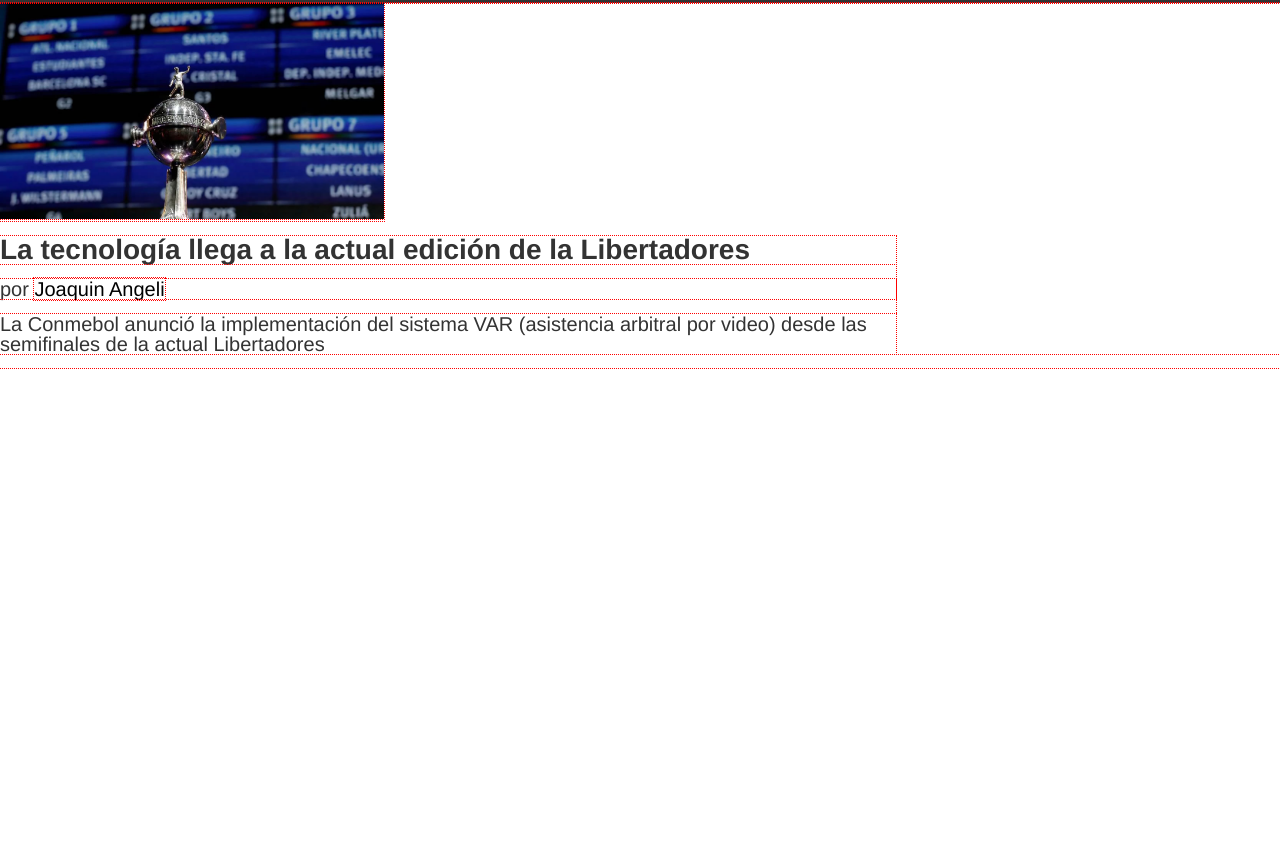
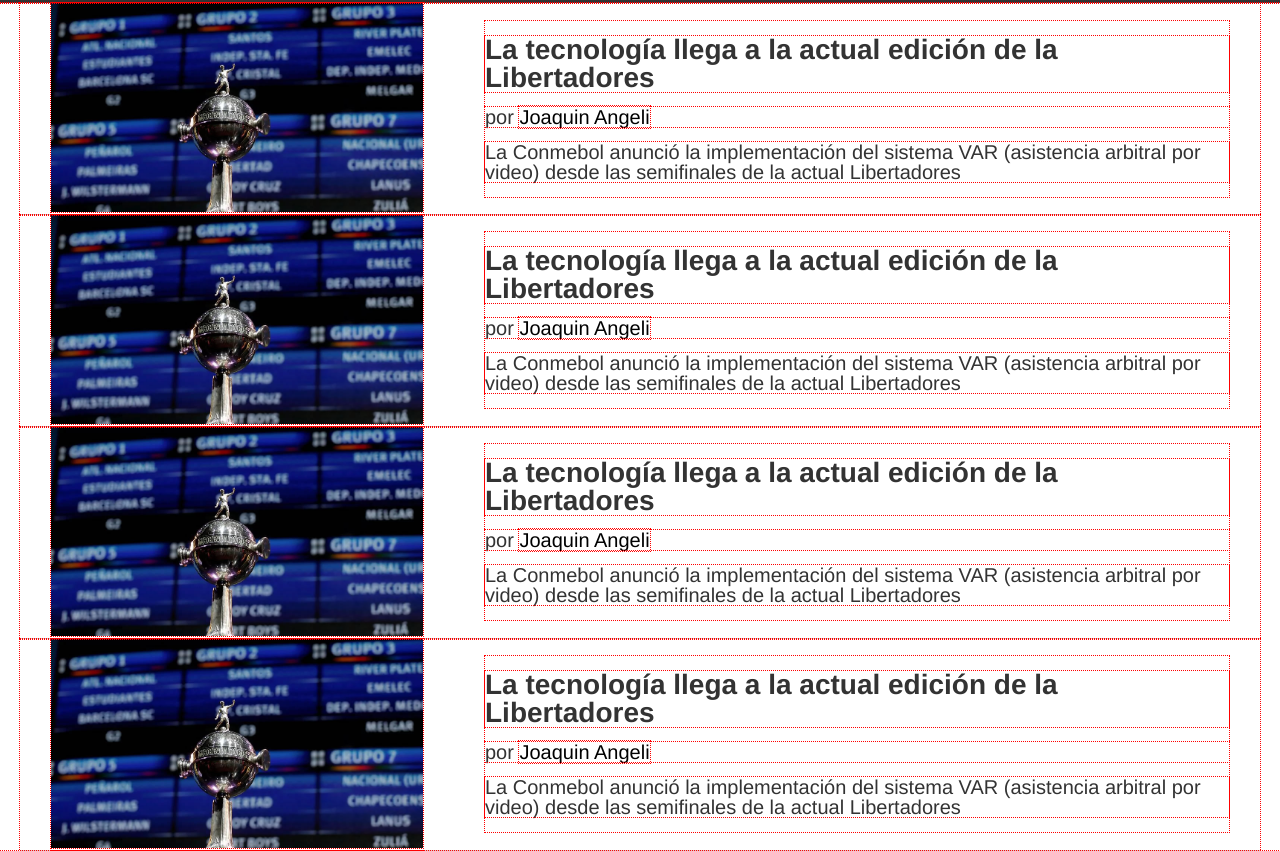
Before and after one commit to etovares/PWFE-M1-03, a plain HTML site: page Index.html in a window 1280 px wide. Shown: the part 856-1707 px from the top of the page. Before the commit the page ends 1225 px from the top, so only its background shows below. Drawn offline with Linux system fonts and the light colour scheme.

Commit message:
Maquetando noticias con flex

```diff
--- a/Index.html
+++ b/Index.html
@@ -47,6 +47,42 @@
           </div>
         </article>
      	<!--Fin Noticia #1-->
+<!--inicio noticia #2 -->
+        <article class="noticia">
+          <div class="noticia-img">
+            <img src="img/sorteo-libertadores.jpg">
+          </div>
+          <div class="noticia-txt">
+            <h3> La tecnología llega a la actual edición de la Libertadores</h3>
+            <p>por <a href="#"> Joaquin Angeli</a></p>
+            <p>La Conmebol anunció la implementación del sistema VAR (asistencia arbitral por video) desde las semifinales de la actual Libertadores</p>
+          </div>
+        </article>
+      <!--Fin Noticia #2-->
+ <!--inicio noticia #3 -->
+        <article class="noticia">
+          <div class="noticia-img">
+            <img src="img/sorteo-libertadores.jpg">
+          </div>
+          <div class="noticia-txt">
+            <h3> La tecnología llega a la actual edición de la Libertadores</h3>
+            <p>por <a href="#"> Joaquin Angeli</a></p>
+            <p>La Conmebol anunció la implementación del sistema VAR (asistencia arbitral por video) desde las semifinales de la actual Libertadores</p>
+          </div>
+        </article>
+      <!--Fin Noticia #3-->
+<!--inicio noticia #4 -->
+        <article class="noticia">
+          <div class="noticia-img">
+            <img src="img/sorteo-libertadores.jpg">
+          </div>
+          <div class="noticia-txt">
+            <h3> La tecnología llega a la actual edición de la Libertadores</h3>
+            <p>por <a href="#"> Joaquin Angeli</a></p>
+            <p>La Conmebol anunció la implementación del sistema VAR (asistencia arbitral por video) desde las semifinales de la actual Libertadores</p>
+          </div>
+        </article>
+      <!--Fin Noticia #4-->
      </section>
      <section id= "tabla-posiciones">
      	 </section>
--- a/css/style.css
+++ b/css/style.css
@@ -61,6 +61,18 @@
 	font-size: 36px;
 	font-weight: 700;
 }
+.noticia {
+	display: flex;
+	flex-direction: row ; /*row . colum. row-reverse. column-reverse*/
+	justify-content: space-around; /* flex-start . center. flex-end .space-between .space-aroun*/
+	align-items: center;
+	border-bottom: solid 1px #CCC;
+	margin-left: 20px;
+	margin-right: 20px;
+}
+.noticia: last-child {
+	border: none;
+}
 .noticia-img {
 	width: 30%;
 }
@@ -68,7 +80,7 @@
 	width: 100%;
 }
 .noticia-txt {
-	width: 70%;
+	width: 60%;
 }
 .noticia-txt h3 {
 font-weight: 700;
@@ -84,3 +96,12 @@
 .noticia-txt a {
 	color: #000;
 }
+footer {
+	background-color: #333;
+	padding:15px;
+}
+footer p {
+	color: #FFF;
+	font-size: 12px;
+	text-align: center;
+}
```
